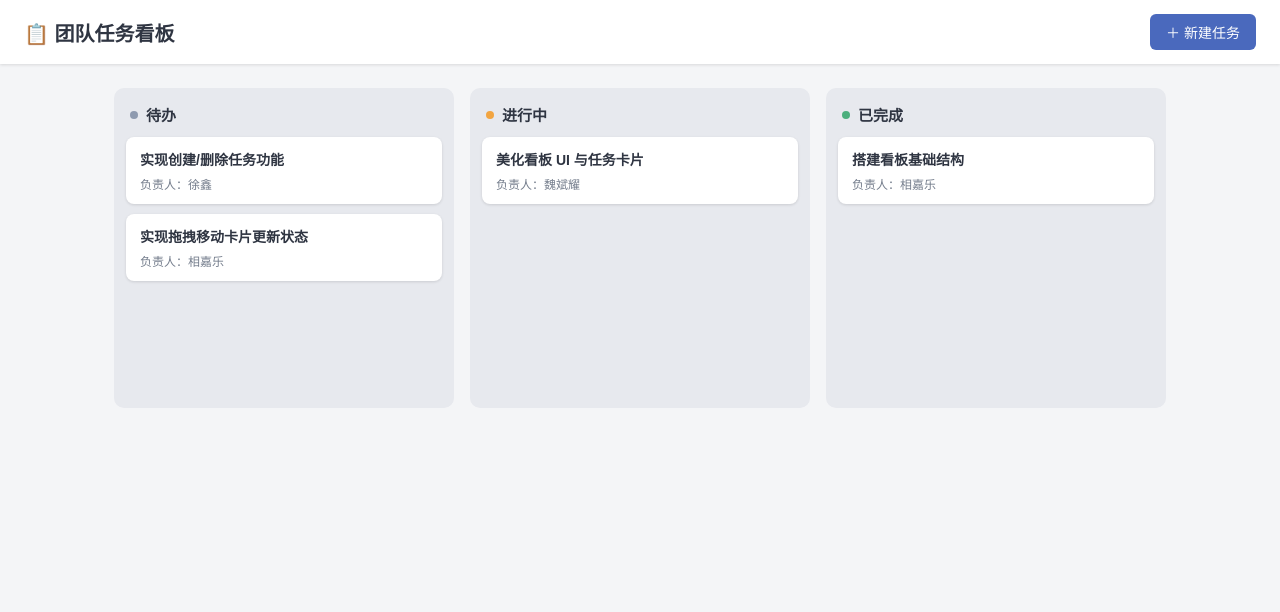
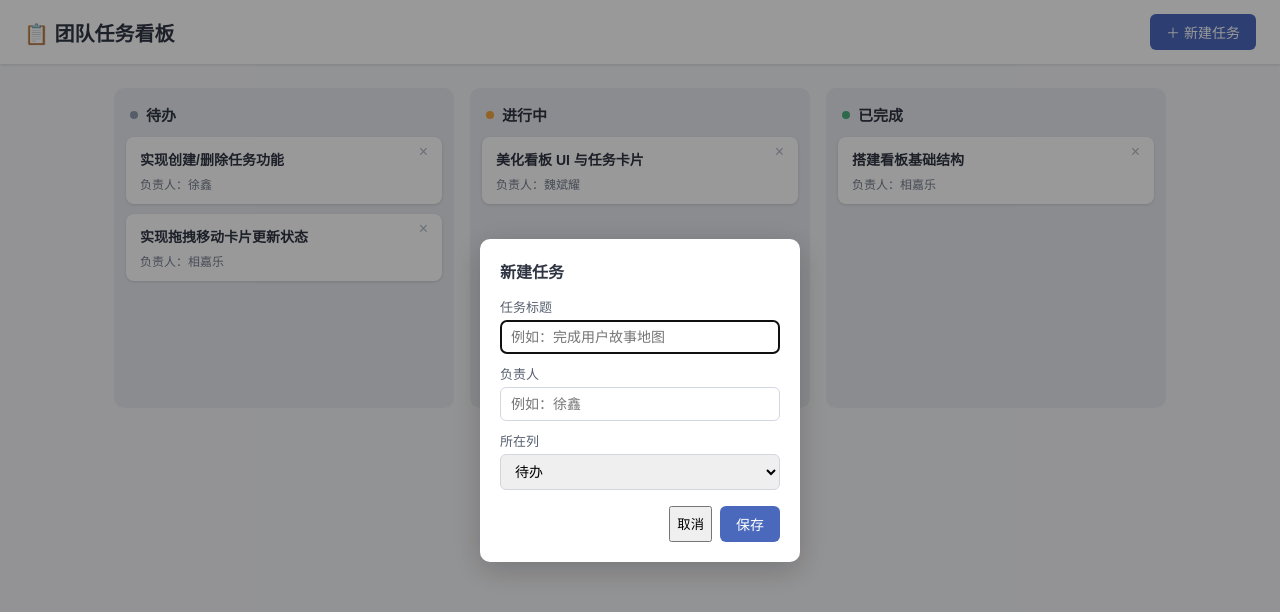
Before and after one commit to xiangjiale-190/team-kanban-board, a plain HTML site: page index.html in a window 1280 px wide. Both pictures are taken after a click on the button "＋ 新建任务". Drawn offline with Linux system fonts and the light colour scheme.

Commit message:
feat: add task creation modal and task deletion (#2)

```diff
--- a/index.html
+++ b/index.html
@@ -29,8 +29,7 @@
 
   <script src="js/data.js"></script>
   <script src="js/app.js"></script>
-  <!-- 徐鑫（前端B）在自己的功能分支上在此处添加：
-       <script src="js/task-create.js"></script> -->
+  <script src="js/task-create.js"></script>
   <!-- 相嘉乐（前端C）在自己的功能分支上在此处添加：
        <script src="js/task-drag.js"></script> -->
 </body>
--- a/js/app.js
+++ b/js/app.js
@@ -16,6 +16,7 @@ function renderBoard() {
         card.innerHTML = `
           <div class="task-title"></div>
           <div class="task-assignee"></div>
+          <button class="task-delete" title="删除任务">×</button>
         `;
         // 用 textContent 防止 XSS
         card.querySelector('.task-title').textContent = task.title;
--- /dev/null
+++ b/js/task-create.js
@@ -0,0 +1,112 @@
+// =========================================================
+// feature/create-delete —— 徐鑫（前端B）
+// 功能：创建新任务（模态框表单）+ 删除任务（卡片上的删除按钮）
+//
+// 使用方法：
+// 1. 新建文件 js/task-create.js，把本文件内容复制进去
+// 2. 在 index.html 中把"徐鑫"的注释行替换为：
+//        <script src="js/task-create.js"></script>
+// 3. 在 js/app.js 的 renderBoard() 卡片模板里加一个删除按钮：
+//        <button class="task-delete" title="删除任务">×</button>
+//        （放在 card.innerHTML 模板最后）
+// =========================================================
+
+(function () {
+  // ---------- 注入本功能所需的样式（自包含，避免与 UI 分支的 CSS 冲突） ----------
+  const style = document.createElement('style');
+  style.textContent = `
+    .modal-overlay {
+      position: fixed; inset: 0; background: rgba(0,0,0,.4);
+      display: flex; align-items: center; justify-content: center; z-index: 100;
+    }
+    .modal {
+      background: #fff; border-radius: 10px; padding: 20px;
+      width: 320px; box-shadow: 0 8px 30px rgba(0,0,0,.2);
+    }
+    .modal h3 { margin: 0 0 14px; font-size: 16px; }
+    .modal label { display: block; font-size: 13px; color: #57606f; margin: 10px 0 4px; }
+    .modal input, .modal select {
+      width: 100%; padding: 8px 10px; border: 1px solid #d2d6de;
+      border-radius: 6px; font-size: 14px;
+    }
+    .modal-actions { display: flex; justify-content: flex-end; gap: 8px; margin-top: 16px; }
+    .task-delete {
+      position: absolute; top: 6px; right: 8px;
+      border: none; background: transparent; color: #b0b8c4;
+      font-size: 16px; cursor: pointer; line-height: 1;
+    }
+    .task-delete:hover { color: #e74c3c; }
+    .task-card { position: relative; }
+  `;
+  document.head.appendChild(style);
+
+  // ---------- 创建任务模态框 ----------
+  function openCreateModal() {
+    const overlay = document.createElement('div');
+    overlay.className = 'modal-overlay';
+    overlay.innerHTML = `
+      <div class="modal">
+        <h3>新建任务</h3>
+        <label>任务标题</label>
+        <input id="task-title-input" type="text" placeholder="例如：完成用户故事地图" maxlength="50">
+        <label>负责人</label>
+        <input id="task-assignee-input" type="text" placeholder="例如：徐鑫" maxlength="20">
+        <label>所在列</label>
+        <select id="task-status-input">
+          <option value="todo">待办</option>
+          <option value="in-progress">进行中</option>
+          <option value="done">已完成</option>
+        </select>
+        <div class="modal-actions">
+          <button id="task-cancel-btn" type="button">取消</button>
+          <button id="task-save-btn" type="button" class="btn-primary">保存</button>
+        </div>
+      </div>
+    `;
+    document.body.appendChild(overlay);
+
+    const titleInput = overlay.querySelector('#task-title-input');
+    titleInput.focus();
+
+    const close = () => overlay.remove();
+
+    overlay.querySelector('#task-cancel-btn').addEventListener('click', close);
+    overlay.addEventListener('click', (e) => { if (e.target === overlay) close(); });
+    document.addEventListener('keydown', function onEsc(e) {
+      if (e.key === 'Escape') { close(); document.removeEventListener('keydown', onEsc); }
+    });
+
+    overlay.querySelector('#task-save-btn').addEventListener('click', () => {
+      const title = titleInput.value.trim();
+      if (!title) { alert('请填写任务标题'); return; }
+      const assignee = overlay.querySelector('#task-assignee-input').value.trim();
+      const status = overlay.querySelector('#task-status-input').value;
+      createTask(title, assignee, status);
+      close();
+    });
+  }
+
+  function createTask(title, assignee, status) {
+    tasks.push({ id: TaskStore.nextId(tasks), title, assignee, status });
+    TaskStore.save(tasks);
+    renderBoard();
+  }
+
+  // ---------- 删除任务（事件委托，卡片重渲染也无需重新绑定） ----------
+  document.addEventListener('click', (e) => {
+    const delBtn = e.target.closest('.task-delete');
+    if (!delBtn) return;
+    const card = delBtn.closest('.task-card');
+    const id = Number(card.dataset.id);
+    const task = tasks.find((t) => t.id === id);
+    if (task && confirm(`确定删除任务「${task.title}」吗？`)) {
+      tasks = tasks.filter((t) => t.id !== id);
+      TaskStore.save(tasks);
+      renderBoard();
+    }
+  });
+
+  document.addEventListener('DOMContentLoaded', () => {
+    document.getElementById('new-task-btn').addEventListener('click', openCreateModal);
+  });
+})();
```
